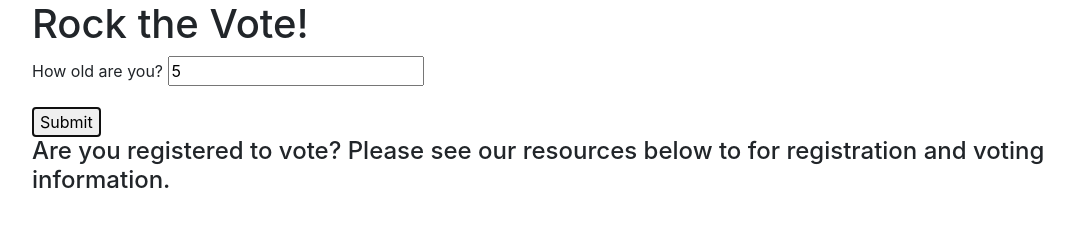
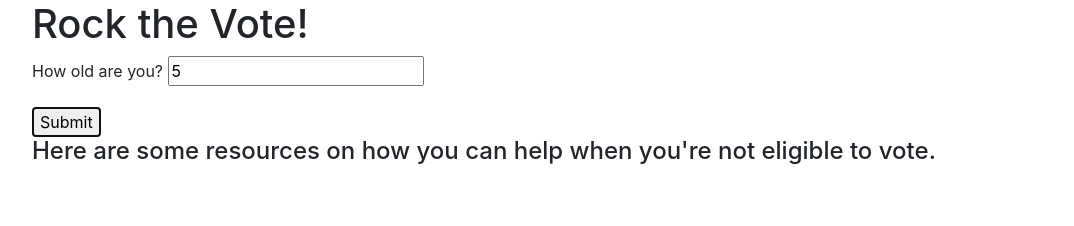
Before and after one commit to Kirtiraja/branching-voting, a plain HTML site: page index.html in a window 1280 px wide. Both pictures are taken after typing "5" into the empty fields and a click on the button "Submit". Shown: the whole page, without its empty margins (53-1127 px from the left). Drawn offline with Linux system fonts and the light colour scheme.

Commit message:
add if/else scripts for showing voting reg/resources/enter age

```diff
--- a/css/styles.css
+++ b/css/styles.css
@@ -1,3 +1,3 @@
-.over18, .under18 {
+.over18, .under18, .enterNumber {
   display: none;
 };
--- a/index.html
+++ b/index.html
@@ -24,6 +24,9 @@
       <div class="under18">
         <h4>Here are some resources on how you can help when you're not eligible to vote.</h4>
       </div>
+      <div class="enterNumber"><h4>Please enter your age as a number.</h4>
+
+      </div>
     </div>
   </body>
 </html>
--- a/js/scripts.js
+++ b/js/scripts.js
@@ -8,7 +8,15 @@ $(document).ready(function() {
   $("form#vote").submit(function(event) {
     event.preventDefault();
     var age = parseInt($("input#age").val());
+
+    if (age >= 18 && age<100) {
       $(".over18").show();
+    } else if(age < 18){
+    $(".under18").show();
+  } else {
+    $(".enterNumber").show();
+     }
+
 
 });
 });
```
